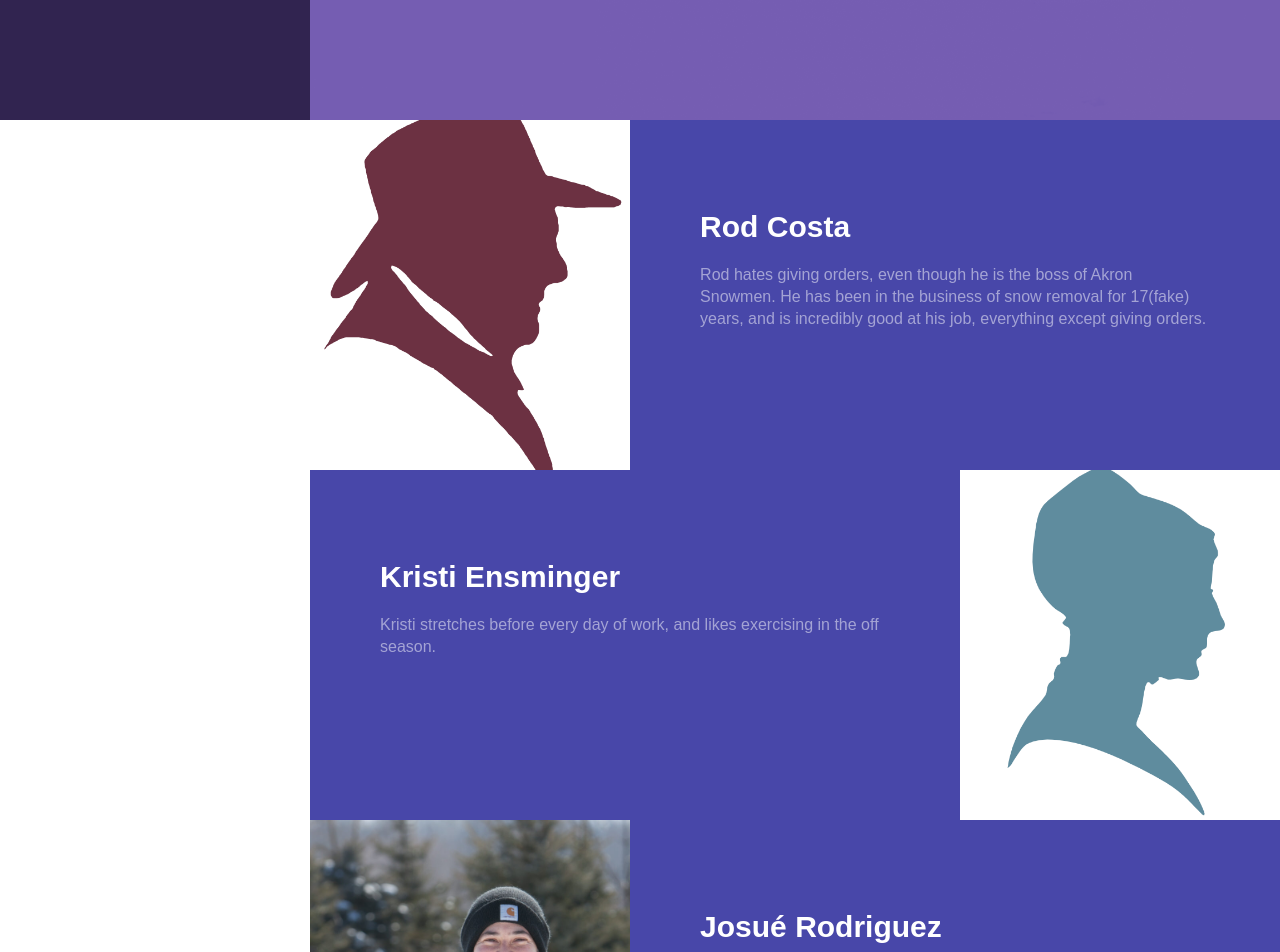
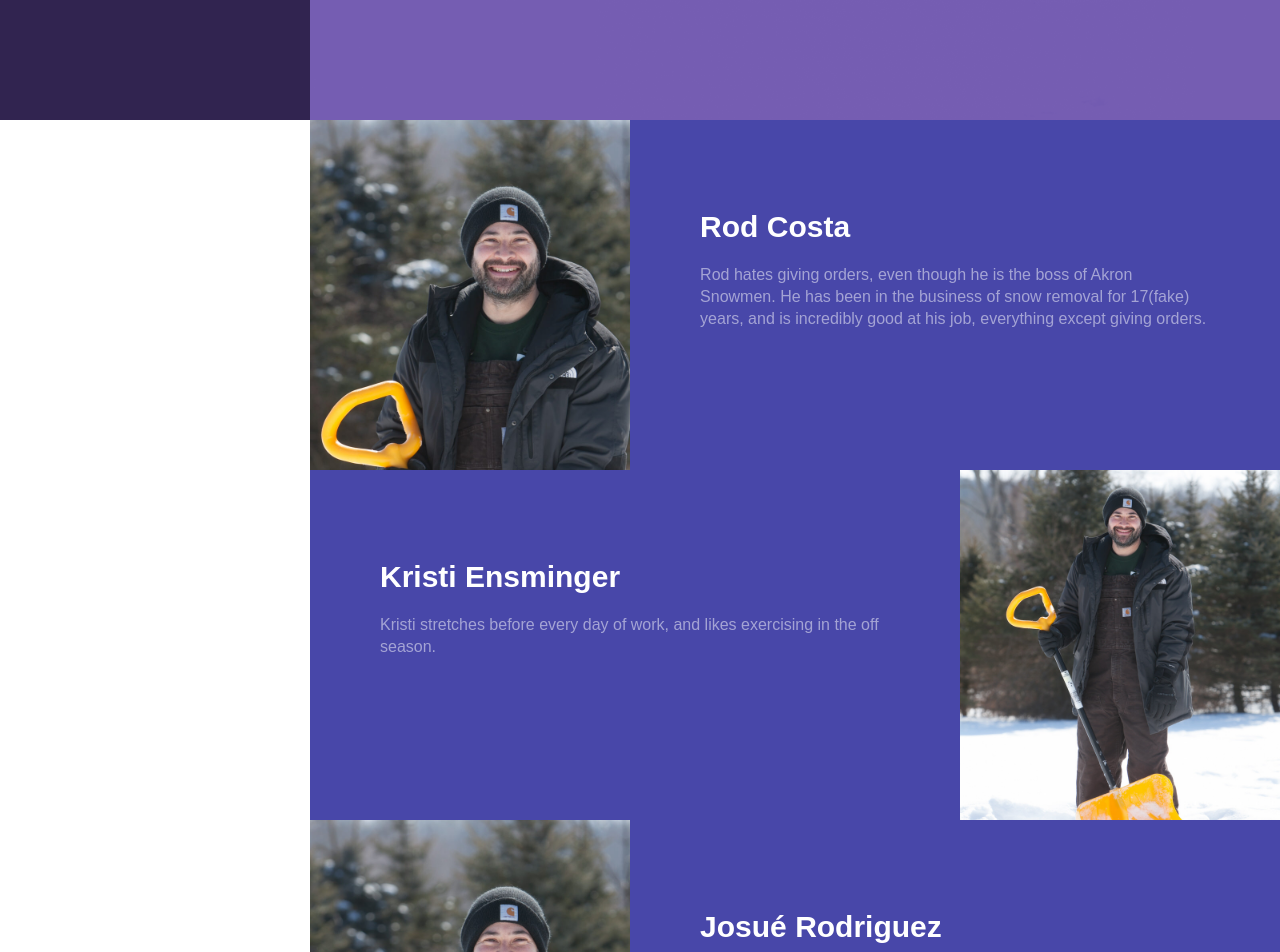
Before and after one commit to jaredh159/akron-snowmen, a Next.js app: page /our-team in a window 1280 px wide. Shown: the part 680-1632 px from the top of the page. Built offline with nearby package versions, Linux system fonts and the light colour scheme.

Commit message:
fix (hopefully) image paths for our-team

```diff
--- a/pages/our-team.tsx
+++ b/pages/our-team.tsx
@@ -10,7 +10,7 @@ const Home: React.FC = () => {
       <ImageAndTextBlock
         bgColor="rgb(72,71,169)"
         headerText="Rod Costa"
-        bgImage="/rod.png"
+        bgImage="./josue2.jpg"
         buttonShown={false}
       >
         Rod hates giving orders, even though he is the boss of Akron Snowmen. He has been
@@ -21,7 +21,7 @@ const Home: React.FC = () => {
       <ImageAndTextBlock
         bgColor="rgb(72,71,169)"
         headerText="Kristi Ensminger"
-        bgImage="/kristi.png"
+        bgImage="./josue1.jpg"
         buttonShown={false}
         right={true}
       >
@@ -31,7 +31,7 @@ const Home: React.FC = () => {
       <ImageAndTextBlock
         bgColor="rgb(72,71,169)"
         headerText="Josué Rodriguez"
-        bgImage="/josue2.jpg"
+        bgImage="./josue2.jpg"
         buttonShown={false}
       >
         Josue hates stretching, and has never seen the point in voluntarily exercising. At
```
Also changed, not shown: public/kristi.png (deleted), public/rod.png (deleted).
